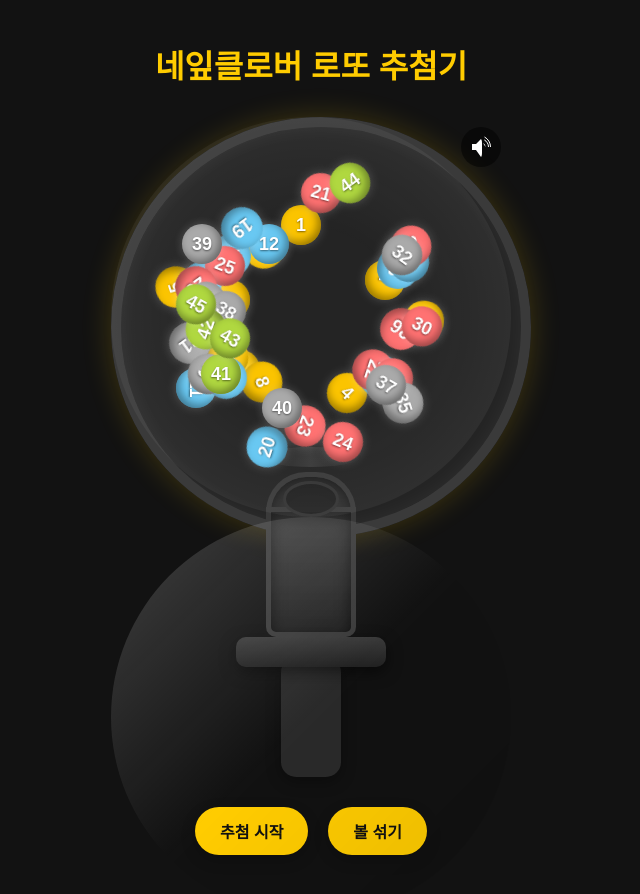
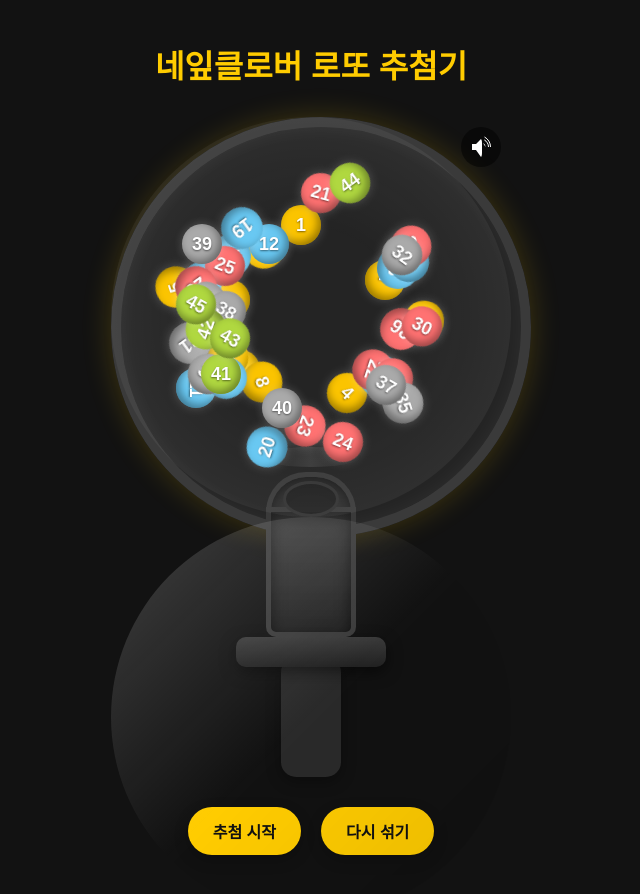
Before and after one commit to ramiteacher/lotto, a plain HTML site: page index.html in a window 1280 px wide. Shown: the whole page, without its empty margins (329-969 px from the left). Drawn offline with Linux system fonts and the light colour scheme; animation ran at ten frames a second.

Commit message:
Update index.html

```diff
--- a/index.html
+++ b/index.html
@@ -403,7 +403,7 @@
 
     <div class="controls">
         <button id="startBtn">추첨 시작</button>
-        <button id="resetBtn">볼 섞기</button>
+        <button id="resetBtn">다시 섞기</button>
     </div>
 
     <!-- 오디오 요소 부분만 변경합니다 -->
```
